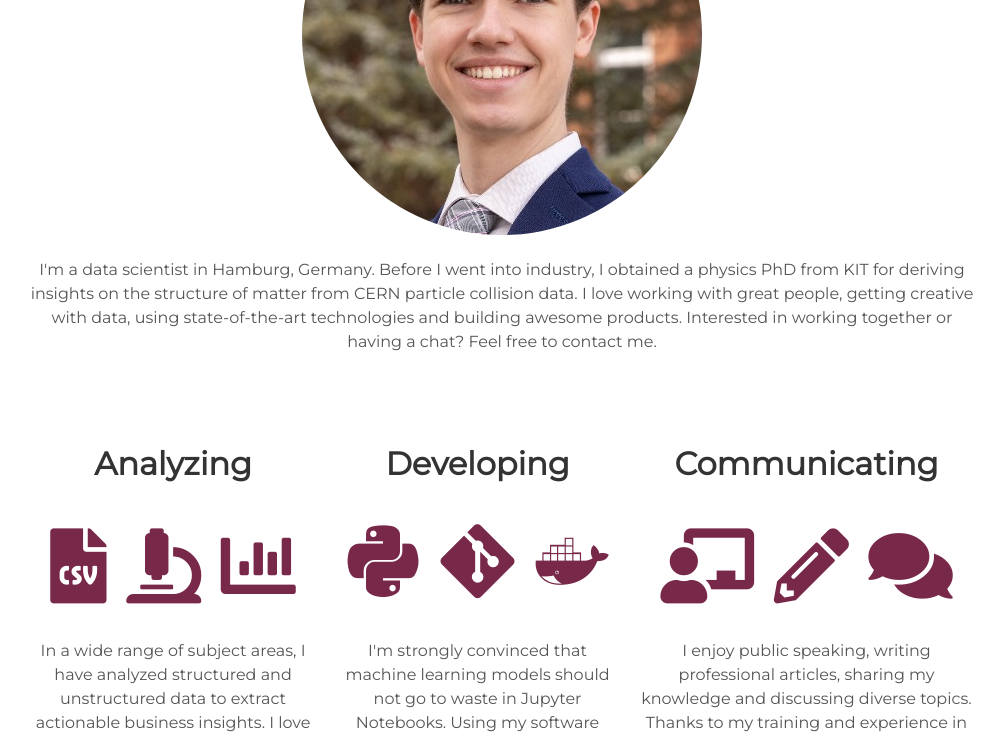
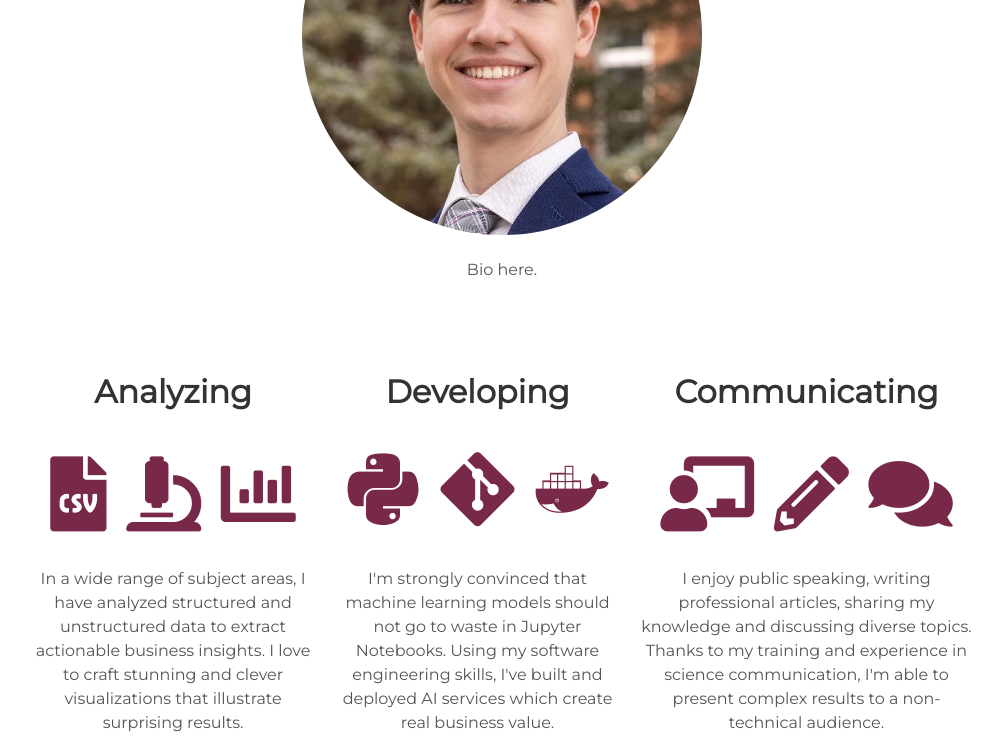
Before and after one commit to brananharrison/new_repo, a Jekyll site: the page built from index.html, in a window 1280 px wide and 900 px high, scrolled down 1075 px, cut to the strip 0-737 px from the top of the window. Shown: the whole strip, without its empty margins (138-1142 px from the left). Built offline with Jekyll 4.4.1, drawn with Linux system fonts in a browser that asks for light colours.

Commit message:
Update about.html

```diff
--- a/_includes/about.html
+++ b/_includes/about.html
@@ -4,10 +4,7 @@
 
  <div class="user-details">
   <p>
-  I'm a data scientist in Hamburg, Germany.
-  Before I went into industry, I obtained a physics PhD from KIT for deriving insights on the structure of matter from CERN particle collision data.
-  I love working with great people, getting creative with data, using state-of-the-art technologies and building awesome products.
-  Interested in working together or having a chat? Feel free to contact me. </p>
+  Bio here. </p>
 </div>
 
 <div class="user">
```
